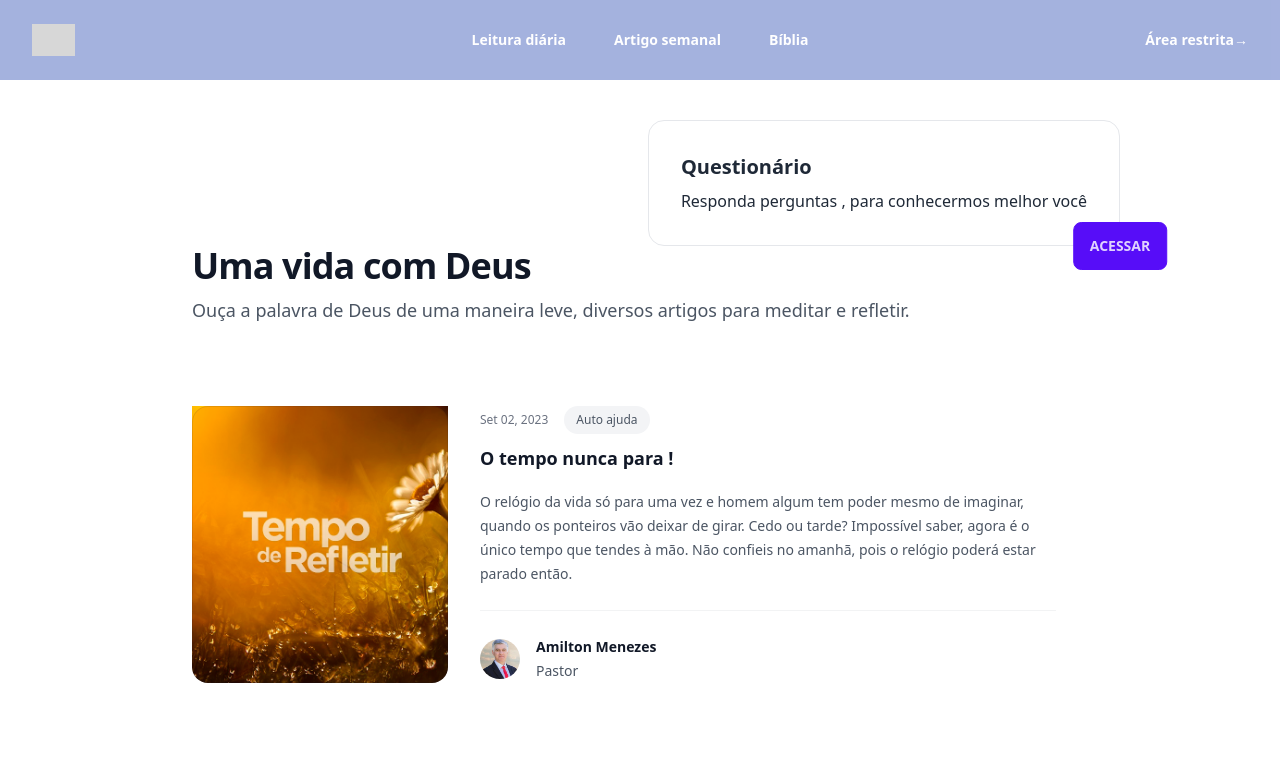
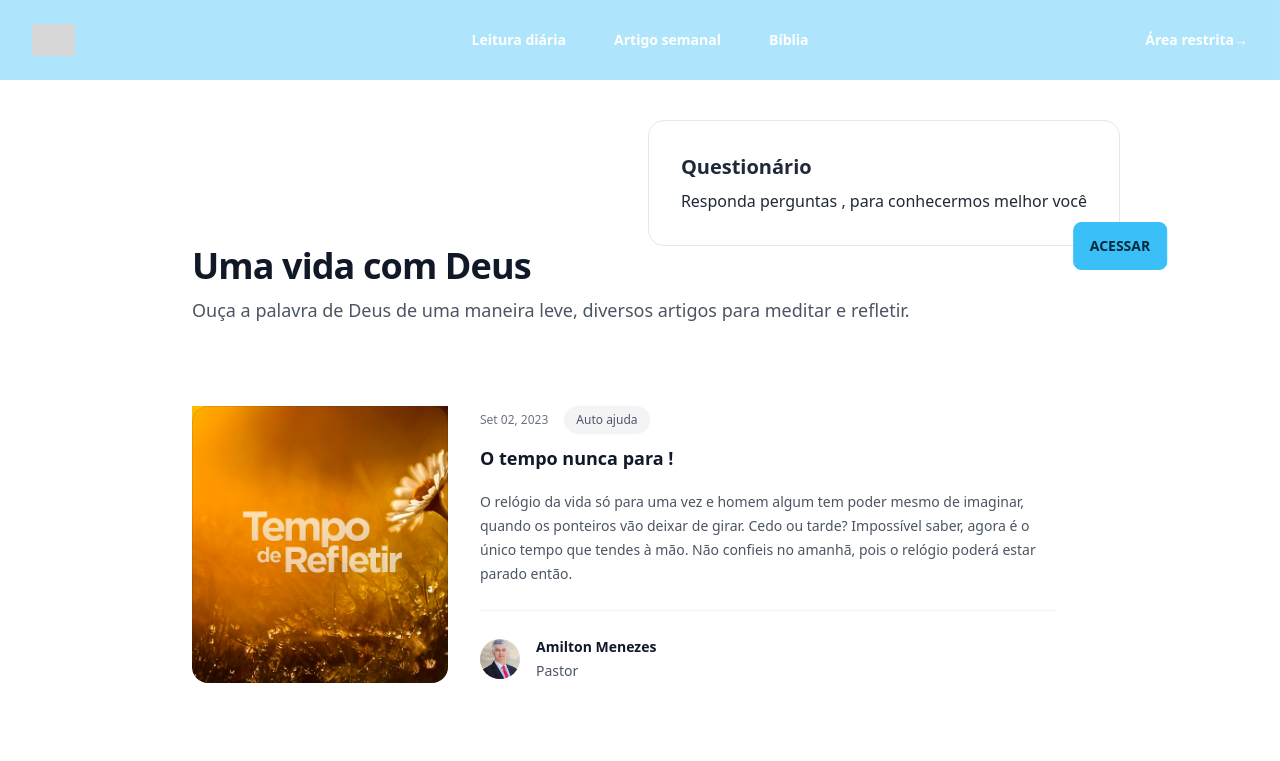
Before and after one commit to enascentedev/vida-com-deus, a Vue app: page / in a window 1280 px wide. Shown: the top 761 px of the page. Built offline with nearby package versions, Linux system fonts and the light colour scheme; grey boxes are pictures that could not be loaded.

Commit message:
trocando cor do botão

```diff
--- a/src/components/artigo.vue
+++ b/src/components/artigo.vue
@@ -21,7 +21,7 @@ export default {
 			<div class="indicator">
 				<div class="indicator-item indicator-bottom">
 					<router-link to="/questionario">
-						<button class="btn btn-primary">Acessar</button></router-link
+						<button class="btn btn-info">Acessar</button></router-link
 					>
 				</div>
 				<div class="card border">
--- a/src/components/header.vue
+++ b/src/components/header.vue
@@ -7,7 +7,7 @@ export default {
 </script>
 
 <template>
-	<header class="bg-blue-800 opacity-40">
+	<header class="bg-info opacity-40">
 		<nav
 			class="mx-auto flex max-w-7xl items-center justify-between p-6 lg:px-8"
 			aria-label="Global">
```
